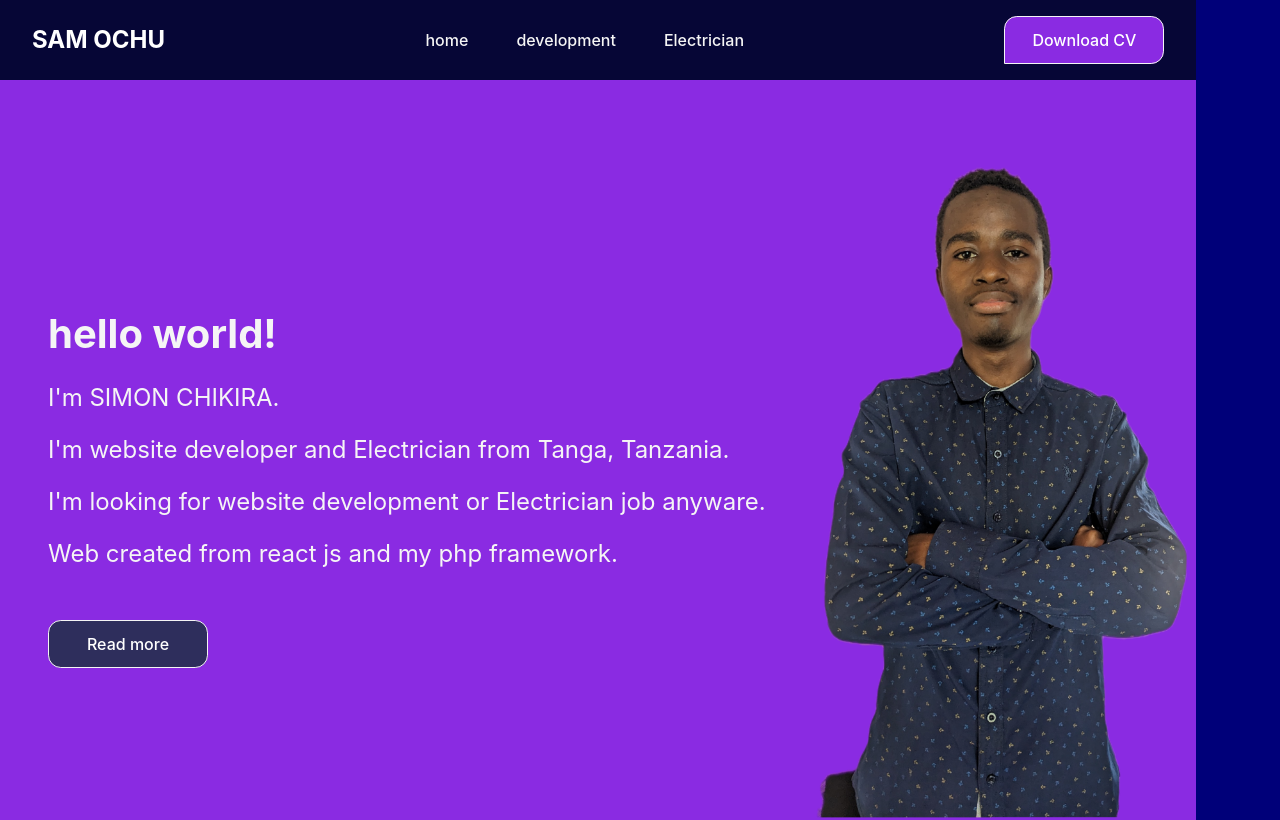
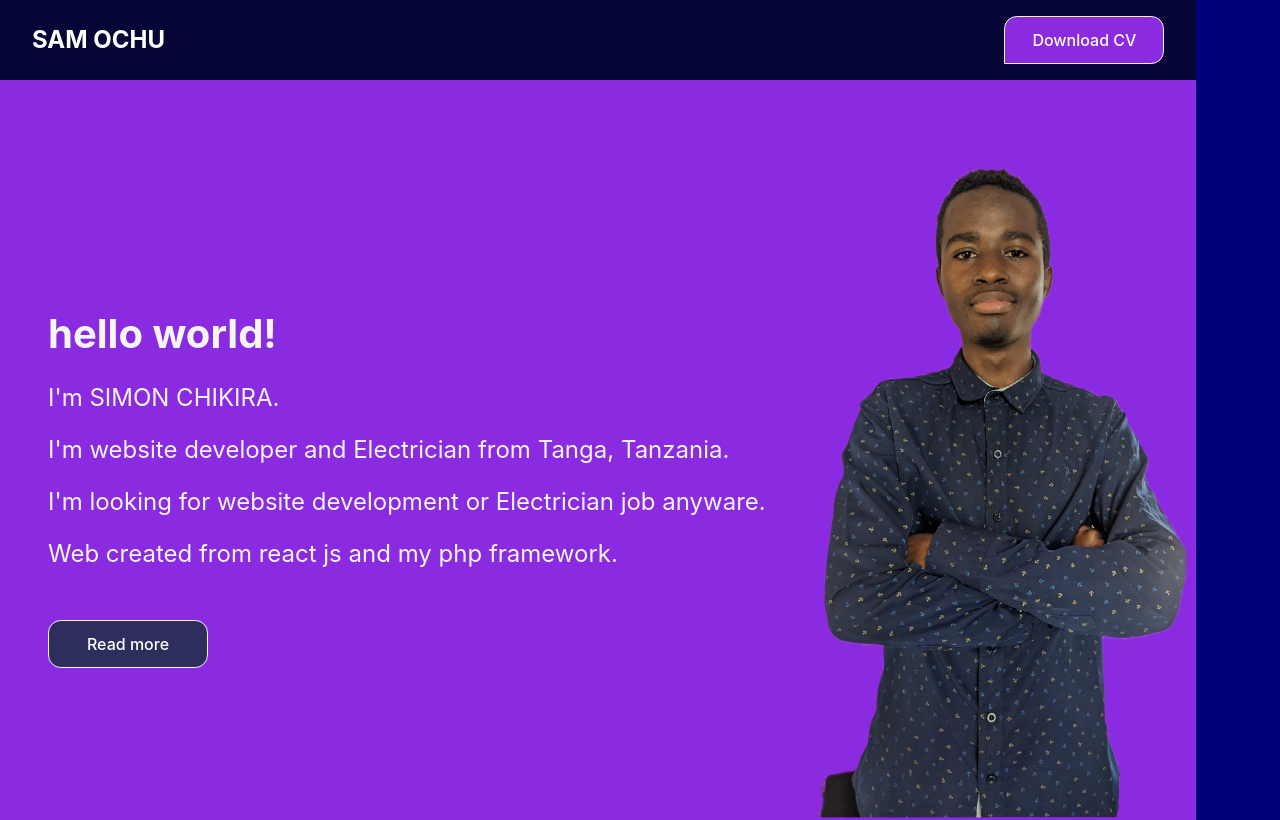
Before and after one commit to SamSpeedX/samochu, a React (Vite) app: page / in a window 1280 px wide. Shown: the top 820 px of the page. Built offline with nearby package versions, Linux system fonts and the light colour scheme.

Commit message:
Update App.jsx

```diff
--- a/src/App.jsx
+++ b/src/App.jsx
@@ -14,7 +14,7 @@ function App() {
 
       <header>
         <div className="logo"><h2>SAM OCHU</h2></div>
-        <div className="pc-nav">
+       {/* <div className="pc-nav">
           <nav>
             <ul>
               <li><a href="/">home</a></li>
@@ -22,7 +22,7 @@ function App() {
               <li><a href="/">Electrician</a></li>
             </ul>
           </nav>
-        </div>
+        </div> */}
         <div className="nav-btn">
           <a href="/" download="simon_cv.pdf">
             <button>Download CV</button>
```
